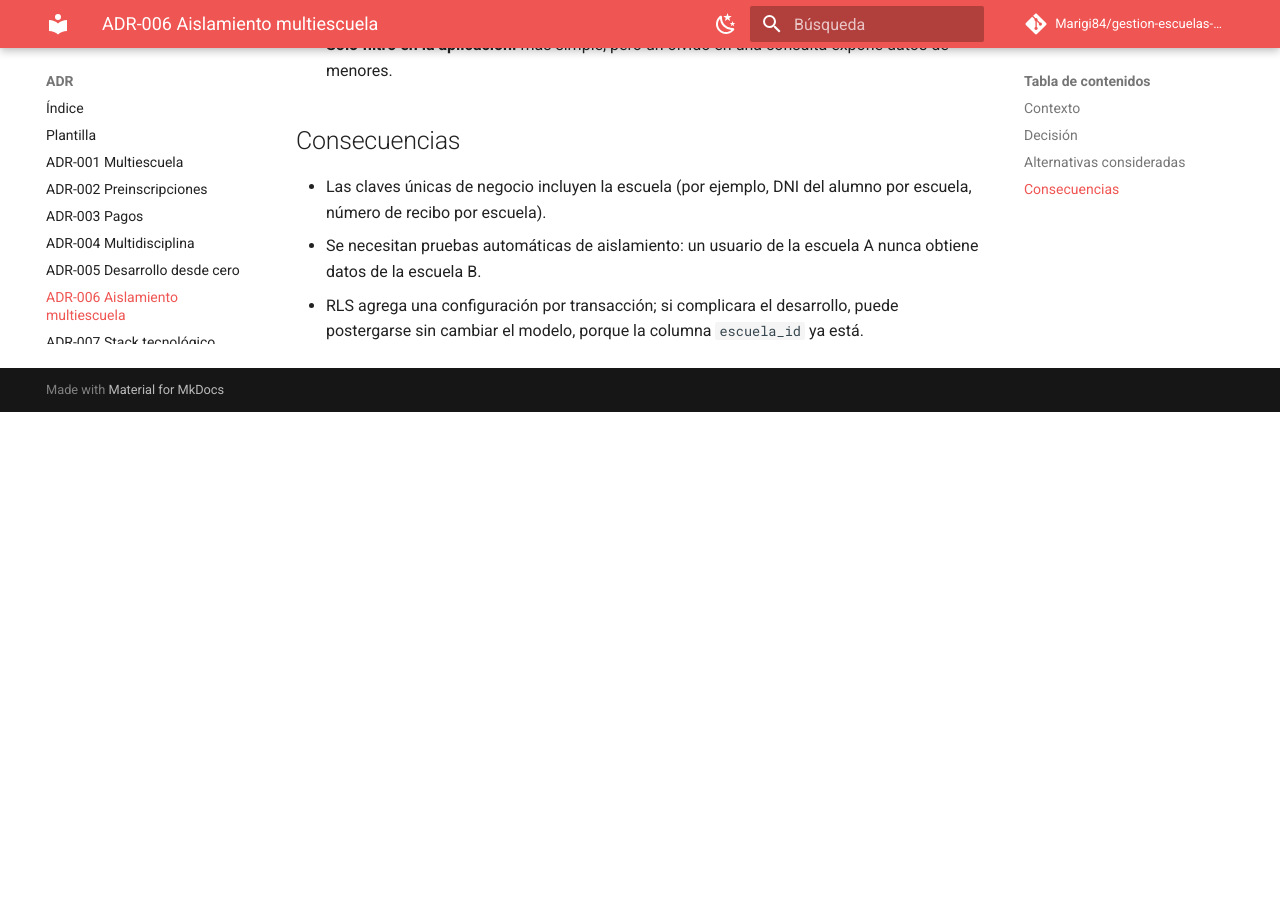
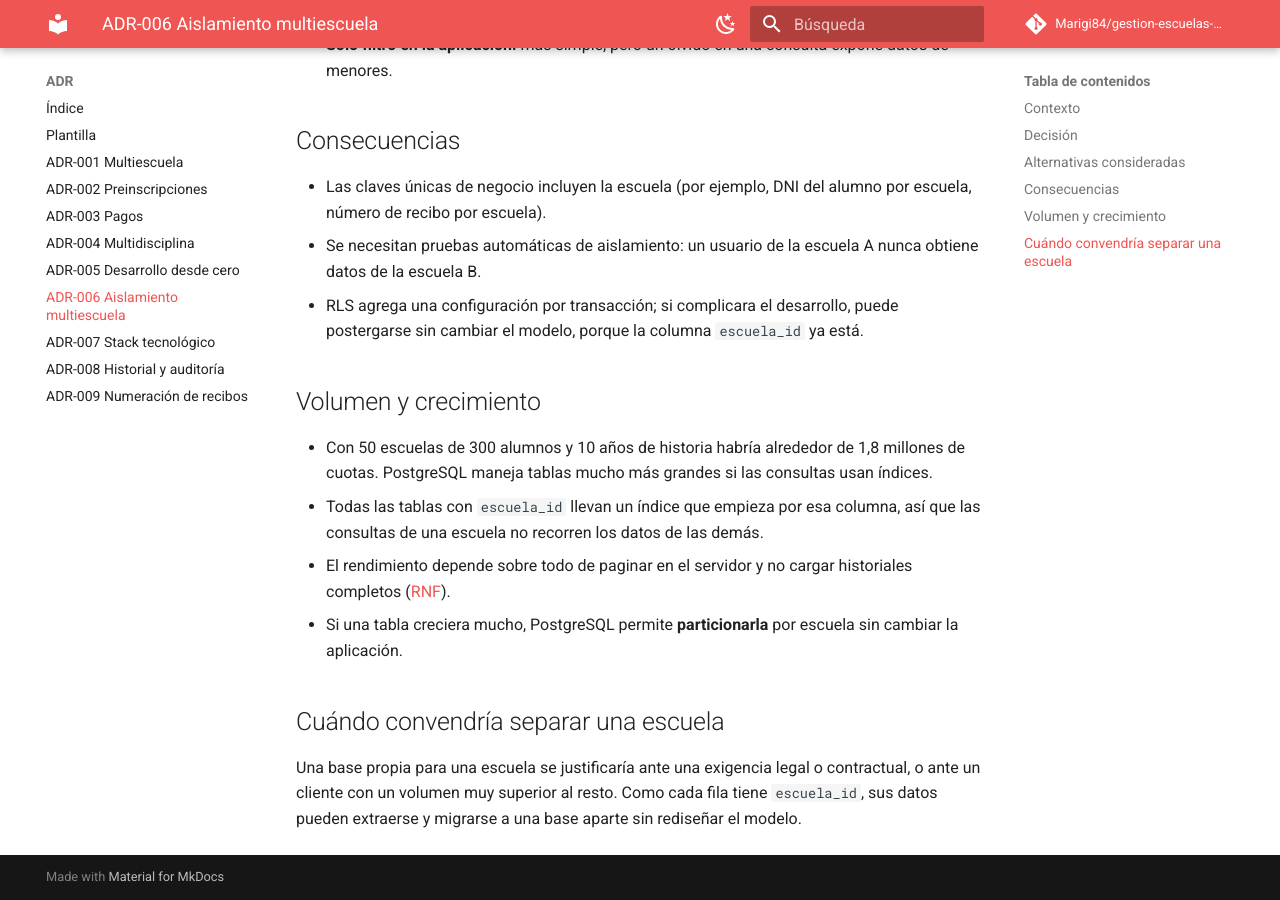
Before and after one commit to Marigi84/gestion-escuelas-deportivas, an MkDocs documentation site: the page built from docs/adr/0006-aislamiento-multiescuela.md, in a window 1280 px wide and 900 px high, scrolled down 1262 px. Built offline with MkDocs 1.6.1 and Material for MkDocs 9.7.7, drawn with Linux system fonts in a browser that asks for light colours; comment, search, counter and statistics services are not loaded; before the commit the page ends 1674 px from its top, so only the background shows below that.

Commit message:
docs: explicar volumen y crecimiento en ADR-006

```diff
--- a/docs/adr/0006-aislamiento-multiescuela.md
+++ b/docs/adr/0006-aislamiento-multiescuela.md
@@ -33,3 +33,14 @@ El volumen esperado es bajo (decenas de escuelas, miles de alumnos).
 - Las claves únicas de negocio incluyen la escuela (por ejemplo, DNI del alumno por escuela, número de recibo por escuela).
 - Se necesitan pruebas automáticas de aislamiento: un usuario de la escuela A nunca obtiene datos de la escuela B.
 - RLS agrega una configuración por transacción; si complicara el desarrollo, puede postergarse sin cambiar el modelo, porque la columna `escuela_id` ya está.
+
+## Volumen y crecimiento
+
+- Con 50 escuelas de 300 alumnos y 10 años de historia habría alrededor de 1,8 millones de cuotas. PostgreSQL maneja tablas mucho más grandes si las consultas usan índices.
+- Todas las tablas con `escuela_id` llevan un índice que empieza por esa columna, así que las consultas de una escuela no recorren los datos de las demás.
+- El rendimiento depende sobre todo de paginar en el servidor y no cargar historiales completos ([RNF](../02-requisitos/requisitos-no-funcionales.md)).
+- Si una tabla creciera mucho, PostgreSQL permite **particionarla** por escuela sin cambiar la aplicación.
+
+## Cuándo convendría separar una escuela
+
+Una base propia para una escuela se justificaría ante una exigencia legal o contractual, o ante un cliente con un volumen muy superior al resto. Como cada fila tiene `escuela_id`, sus datos pueden extraerse y migrarse a una base aparte sin rediseñar el modelo.
```
